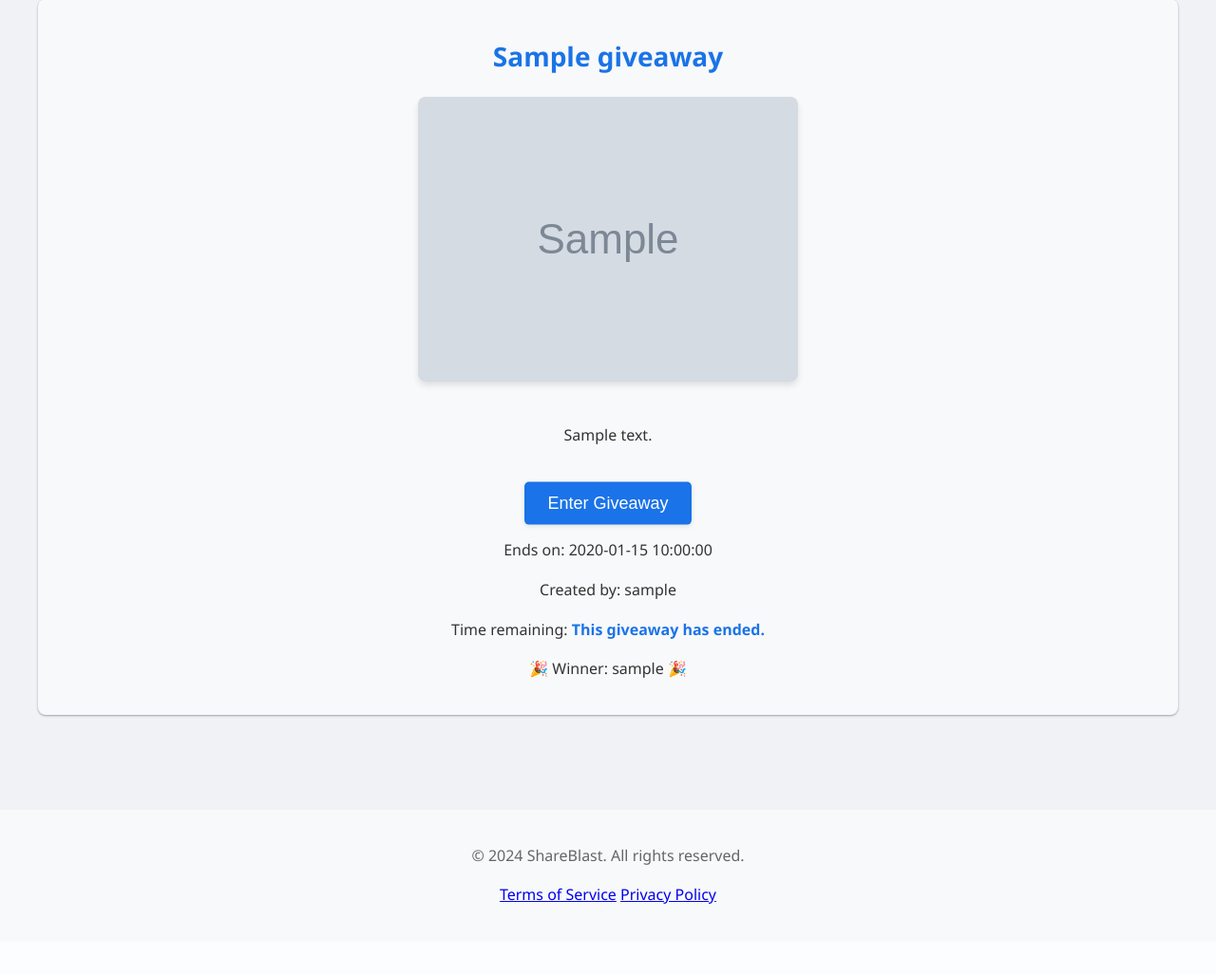
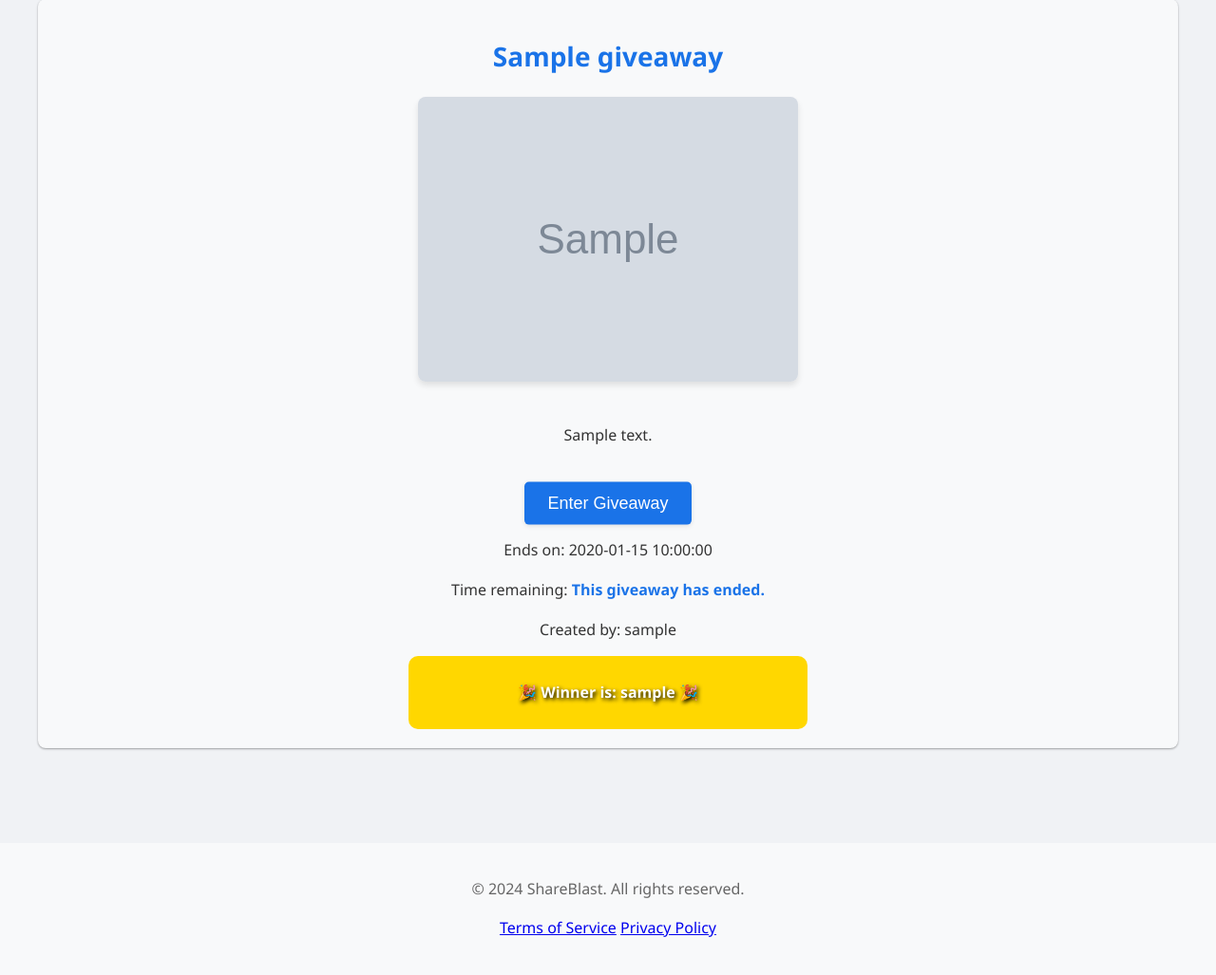
Before and after one commit to simowardi/ShareBlast, a Flask app: page /giveaway/giveaway/1 in a window 1280 px wide. Shown: the part 79-1106 px from the top of the page at 95% size. Before the commit the page ends 1031 px from the top, so only its background shows below. Run offline with Flask 2, Linux system fonts and the light colour scheme; tables that the repository leaves empty hold one stand-in row (values such as "Sample post"); grey boxes marked "Sample" are stand-in pictures.

Commit message:
lead & winner update v7.6

```diff
--- a/static/css/account.css
+++ b/static/css/account.css
@@ -252,3 +252,26 @@ footer {
 	cursor: pointer;
 	margin-left: 10px;
 }
+
+.winner-box {
+	background-color: #ffd700;
+	border-radius: 10px;
+	padding: 10px;
+	text-align: center;
+	max-width: 400px;
+	margin: 0 auto;
+  }
+
+  .winner {
+	font-size: 18px;
+	font-weight: bold;
+	color: #fff;
+	text-shadow: 2px 2px 4px #000;
+	word-wrap: break-word;
+  }
+
+  @media only screen and (max-width: 600px) {
+	.winner-box {
+	  max-width: 90%;
+	}
+  }
--- a/templates/giveaway.html
+++ b/templates/giveaway.html
@@ -32,13 +32,13 @@
 					</form>
 				<p>Ends on: {{ giveaway.end_date }}</p>
 				{% endif %}
-				<p>Created by: {{ giveaway.creator.username }}</p>
 			</div>
 			<p>Time remaining: <span id="countdown">{{ giveaway.end_date }}</span></p>
+			<p>Created by: {{ giveaway.creator.username }}</p>
 
 			{% if giveaway.winner %}
 			<div class="winner-box">
-				<p class="winner">🎉 Winner: {{ giveaway.winner.user.username }} 🎉</p>
+				<p class="winner">🎉 Winner is: {{ giveaway.winner.user.username }} 🎉</p>
 			</div>
 			{% endif %}
 
```
